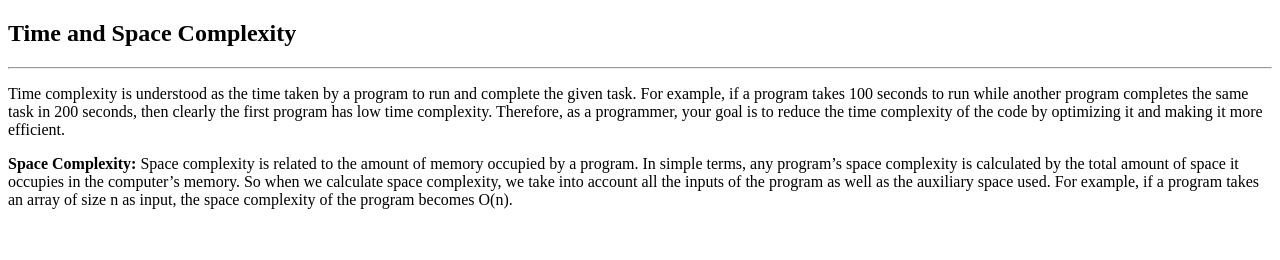
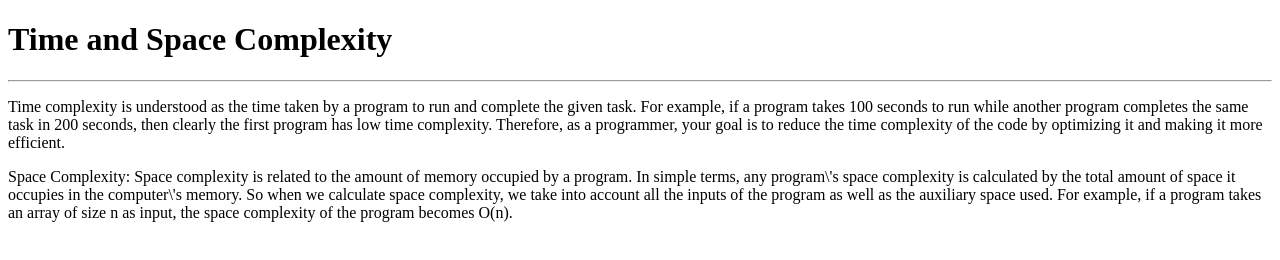
Before and after one commit to acciojob/time-and-space-complexity-ShrutiTrivedi11, a website: page main.html in a window 1280 px wide. Drawn offline with Linux system fonts and the light colour scheme.

Commit message:
created a submission

```diff
--- a/main.html
+++ b/main.html
@@ -7,11 +7,11 @@
 </head>
 
 <body>
-	<h2>Time and Space Complexity</h2>
+	<h1>Time and Space Complexity</h1>
 	<hr>
 	<p>Time complexity is understood as the time taken by a program to run and complete the given task. For example, if a program takes 100 seconds to run while another program completes the same task in 200 seconds, then clearly the first program has low time complexity. Therefore, as a programmer, your goal is to reduce the time complexity of the code by optimizing it and making it more efficient.</p>
 
-	<p><b>Space Complexity:</b> Space complexity is related to the amount of memory occupied by a program. In simple terms, any program’s space complexity is calculated by the total amount of space it occupies in the computer’s memory. So when we calculate space complexity, we take into account all the inputs of the program as well as the auxiliary space used. For example, if a program takes an array of size n as input, the space complexity of the program becomes O(n).</p>
+	<p>Space Complexity: Space complexity is related to the amount of memory occupied by a program. In simple terms, any program\'s space complexity is calculated by the total amount of space it occupies in the computer\'s memory. So when we calculate space complexity, we take into account all the inputs of the program as well as the auxiliary space used. For example, if a program takes an array of size n as input, the space complexity of the program becomes O(n).</p>
 	<!-- the entire body must be written by student -->
     <script type="text/javascript" src="./script.js">
 </script>
```
